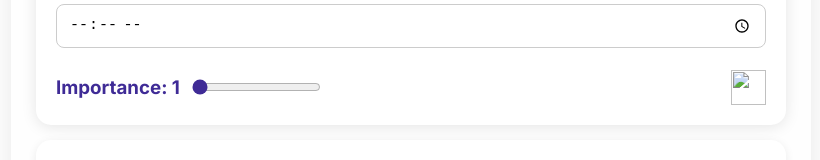
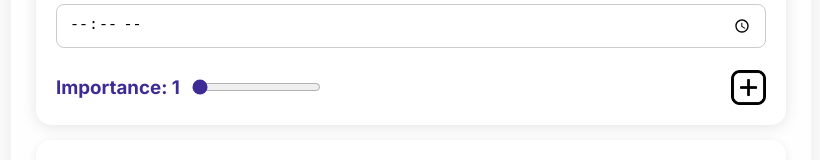
Before and after one commit to iyiinsan5555/MyDailyOrganiser, a plain HTML site: page index.html in a window 1280 px wide. Shown: the part 419-579 px from the top of the page, without its empty margins (229-1049 px from the left). Drawn offline with Linux system fonts and the light colour scheme; the site is published under a folder, as on GitHub Pages, so addresses that start at the root find nothing.

Commit message:
Just little path typo

```diff
--- a/index.html
+++ b/index.html
@@ -28,7 +28,7 @@
                     <h3 class="importance-scala-renderer">Importance: 1</h3>
                     <input type="range" min="1" max="5" value="1" class="important-scala-input">
                 </div>
-                <img class="plus-icon" src="/Images/plus-icon.png">
+                <img class="plus-icon" src="Images/plus-icon.png">
             </div>
         </div>
 
```
